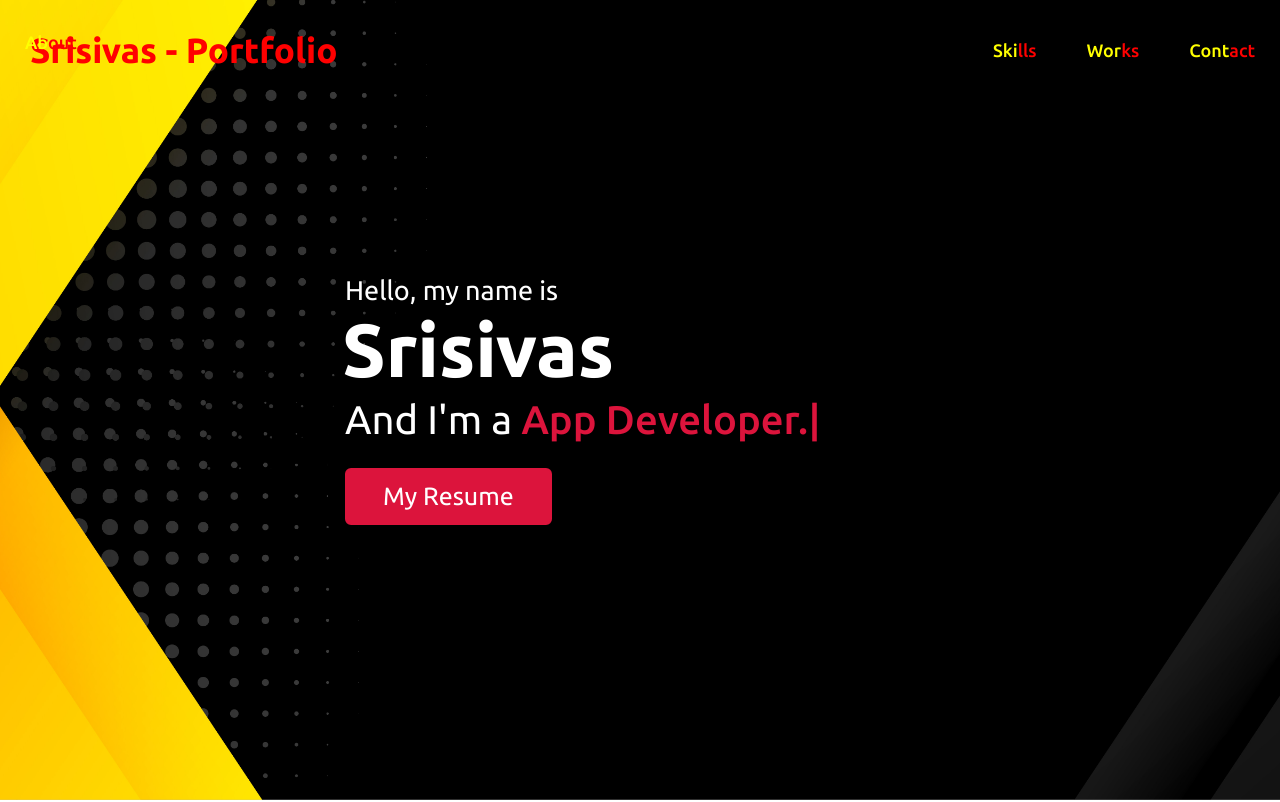
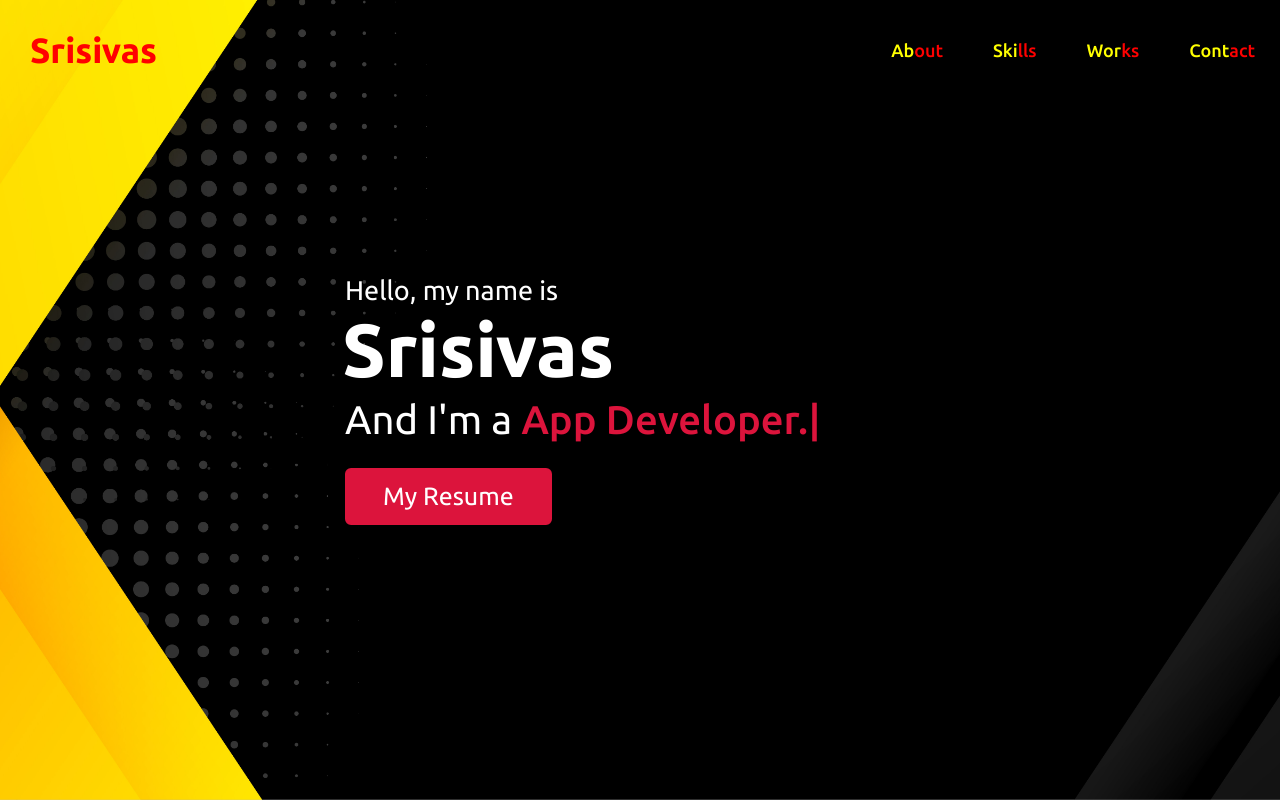
Before and after one commit to srisivas/portfolio, a plain HTML site: page index.html in a window 1280 px wide. Shown: the top 802 px of the page. Drawn offline with nearby package versions, Linux system fonts and the light colour scheme.

Commit message:
Update index.html

```diff
--- a/index.html
+++ b/index.html
@@ -5,7 +5,7 @@
     <meta charset="UTF-8">
     <meta http-equiv="X-UA-Compatible" content="IE=edge">
     <meta name="viewport" content="width=device-width, initial-scale=1.0">
-    <title>portfolio</title>
+    <title>Srisivas - Portfolio</title>
 
     <link rel="stylesheet" href="style.css">
 
@@ -38,12 +38,12 @@
     </button>
     <nav class="navbar">
         <div class="max-width">
-            <div class="logo"><a href="#">Srisivas - Portfolio</a></div>
+            <div class="logo"><a href="#">Srisivas</a></div>
 
             <i class="menu-bar fas fa-bars"></i>
             <div class="menu-open">
                 <ul class="menu" id="menu">
-                    <li class="nav__item"><a href="#about" class="menu-btn active"><span>Ab</span>out</a></li>
+                    <li class="nav__item"><a href="#about" class="menu-btn"><span>Ab</span>out</a></li>
                     <li class="nav__item"><a href="#skills" class="menu-btn"><span>Ski</span>lls</a></li>
                     <li class="nav__item"><a href="#work" class="menu-btn"><span>Wor</span>ks</a></li>
                     <li class="nav__item"><a href="#Contact" class="menu-btn"><span>Cont</span>act</a></li>
```
